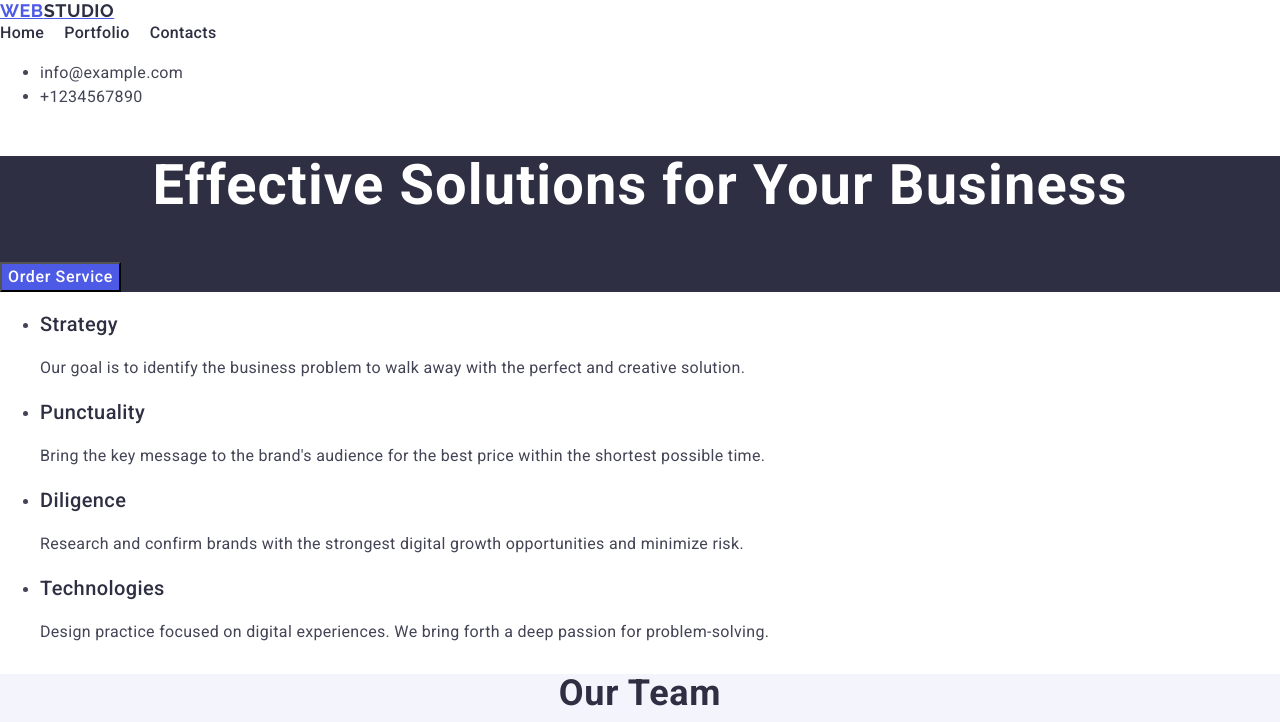
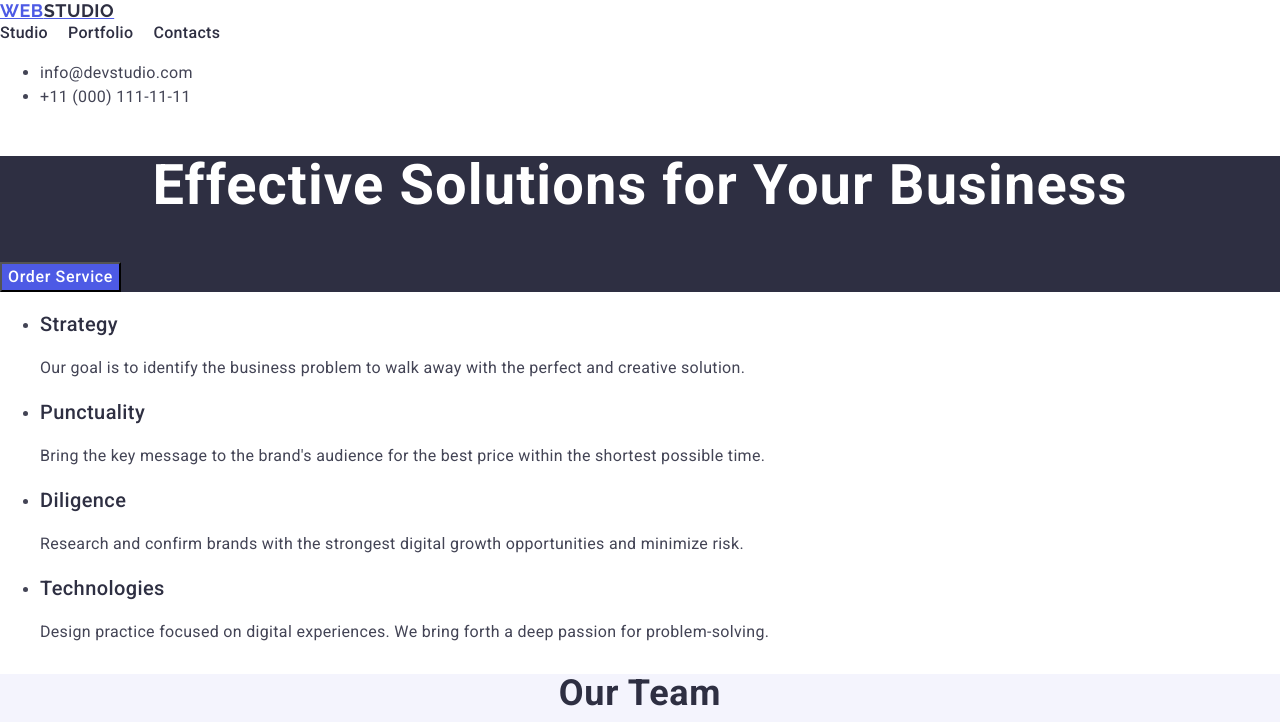
Before and after one commit to Veniela/goit-markup-hw-02, a plain HTML site: page index.html in a window 1280 px wide. Shown: the top 722 px of the page. Drawn offline with nearby package versions, Linux system fonts and the light colour scheme.

Commit message:
add files

```diff
--- a/index.html
+++ b/index.html
@@ -21,7 +21,7 @@
       <nav>
         <a href="#" class="logo">Web<span class="logo-text">Studio</span></a>
         <ul class="nav-list">
-          <li><a href="./index.html" class="nav-link">Home</a></li>
+          <li><a href="./index.html" class="nav-link">Studio</a></li>
           <li><a href="#" class="nav-link">Portfolio</a></li>
           <li><a href="#" class="nav-link">Contacts</a></li>
         </ul>
@@ -29,12 +29,14 @@
       <address class="contact-info">
         <ul>
           <li>
-            <a href="mailto:info@example.com" class="contact-link"
-              >info@example.com</a
+            <a href="mailto:info@devstudio.com" class="contact-link"
+              >info@devstudio.com</a
             >
           </li>
           <li>
-            <a href="tel:+1234567890" class="contact-link">+1234567890</a>
+            <a href="tel:+110001111111" class="contact-link"
+              >+11 (000) 111-11-11</a
+            >
           </li>
         </ul>
       </address>
```
